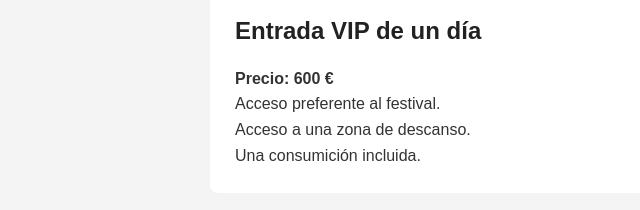
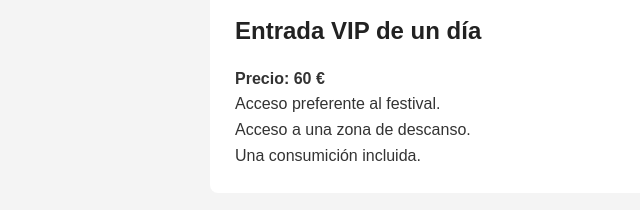
Before and after one commit to donatefernando25/festival-dam-2027, a plain HTML site: page entradas.html in a window 1280 px wide. Shown: the part 436-646 px from the top of the page, 0-640 px from the left. Drawn offline with Linux system fonts and the light colour scheme.

Commit message:
Revert "Introduce error en precio VIP"
This reverts commit 5d4463de91a157d2b88cb409fd9f836c0b583114.

```diff
--- a/entradas.html
+++ b/entradas.html
@@ -29,7 +29,7 @@
 
                 <section>
             <h2>Entrada VIP de un día</h2>
-            <p><strong>Precio: 600 €</strong></p>
+            <p><strong>Precio: 60 €</strong></p>
             <p>Acceso preferente al festival.</p>
             <p>Acceso a una zona de descanso.</p>
             <p>Una consumición incluida.</p>
```
